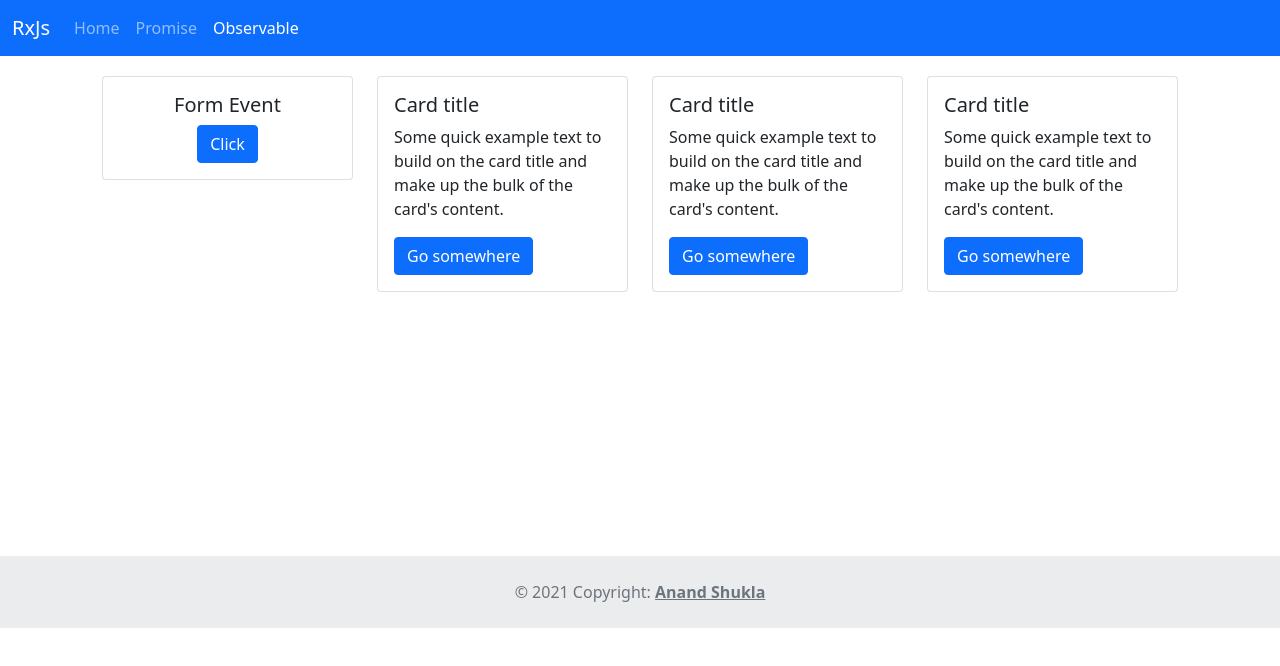
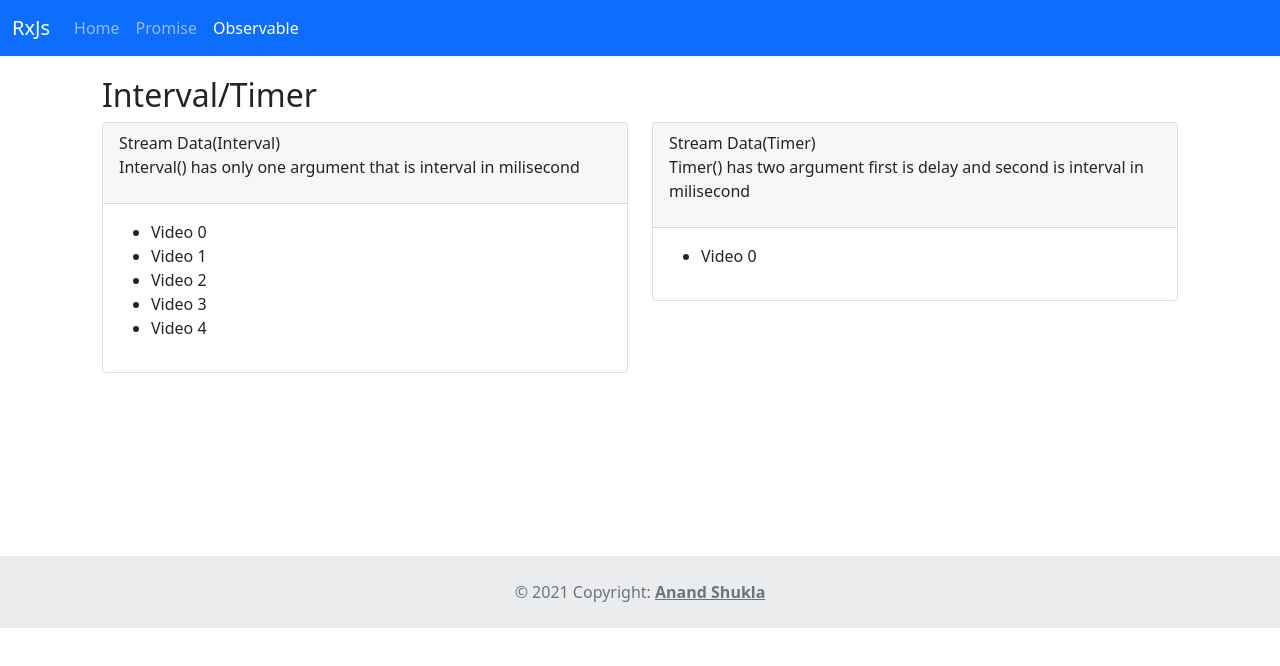
Before and after one commit to anand4143/rxjsConcept, an Angular app: page /observable/interval in a window 1280 px wide. Shown: the top 666 px of the page. Built offline with nearby package versions, Linux system fonts and the light colour scheme.

Commit message:
Interval / Timer

```diff
--- a/src/app/app-routing.module.ts
+++ b/src/app/app-routing.module.ts
@@ -2,6 +2,7 @@ import { NgModule } from '@angular/core';
 import { RouterModule, Routes } from '@angular/router';
 import { ListComponent } from './list/list.component';
 import { FromeventComponent } from './observable/fromevent/fromevent.component';
+import { IntervalComponent } from './observable/interval/interval.component';
 import { ObservableComponent } from './observable/observable.component';
 
 const routes: Routes = [
@@ -9,6 +10,7 @@ const routes: Routes = [
       children: [
         { path: '', component: ListComponent},
         {path: 'fromevent', component: FromeventComponent},
+        {path: 'interval', component: IntervalComponent},
 
       ]},
   { path: '**', component: ListComponent}
--- a/src/app/app.module.ts
+++ b/src/app/app.module.ts
@@ -8,6 +8,7 @@ import { FooterComponent } from './common/footer/footer.component';
 import { ListComponent } from './list/list.component';
 import { ObservableComponent } from './observable/observable.component';
 import { FromeventComponent } from './observable/fromevent/fromevent.component';
+import { IntervalComponent } from './observable/interval/interval.component';
 
 
 @NgModule({
@@ -18,6 +19,7 @@ import { FromeventComponent } from './observable/fromevent/fromevent.component';
     ListComponent,
     FromeventComponent,
     ObservableComponent,
+    IntervalComponent,
   ],
   imports: [
     BrowserModule,
--- a/src/app/list/list.component.html
+++ b/src/app/list/list.component.html
@@ -8,11 +8,10 @@
           </div>
     </div>
     <div class="col col-sm-3">
-        <div class="card" >
+        <div class="card text-center" >
             <div class="card-body">
-              <h5 class="card-title">Card title</h5>
-              <p class="card-text">Some quick example text to build on the card title and make up the bulk of the card's content.</p>
-              <a href="#" class="btn btn-primary">Go somewhere</a>
+              <h5 class="card-title">Interval</h5>
+              <a routerLink="observable/interval" class="btn btn-primary">Click</a>
             </div>
           </div>
     </div>
--- /dev/null
+++ b/src/app/observable/interval/interval.component.html
@@ -0,0 +1,29 @@
+<div class="my-3">
+    <h2>Interval/Timer</h2>
+
+
+    <div class="row">
+        <div class="col">
+            <div class="card">
+                <div class="card-header">
+                    Stream Data(Interval)
+                    <p>Interval() has only one argument that is interval in milisecond</p>
+                </div>
+                <div class="card-body">
+                    <ul id="elContainer"></ul>
+                </div>
+            </div>
+        </div>
+        <div class="col">
+            <div class="card">
+                <div class="card-header">
+                    Stream Data(Timer)
+                    <p>Timer() has two argument first is delay and second is interval in milisecond</p>
+                </div>
+                <div class="card-body">
+                    <ul id="elContainer2"></ul>
+                </div>
+            </div>
+        </div>
+    </div>
+</div>
--- /dev/null
+++ b/src/app/observable/interval/interval.component.ts
@@ -0,0 +1,50 @@
+import { Component, OnInit } from '@angular/core';
+import { interval, Subscription, timer } from 'rxjs';
+
+@Component({
+  selector: 'app-interval',
+  templateUrl: './interval.component.html',
+  styleUrls: ['./interval.component.css']
+})
+export class IntervalComponent implements OnInit {
+
+  broadCastSubscription: Subscription;
+  broadCastSubscription2: Subscription;
+  streamDt:any;
+  streamDt2:any;
+  constructor() { }
+
+  ngOnInit(): void {
+    /** Interval */
+    const broadCast = interval(1000);
+    this.broadCastSubscription = broadCast.subscribe(
+      (res) => {
+        this.streamDt = "Video " + res;
+        this.print(this.streamDt, 'elContainer');
+        if(res ==10){
+          this.broadCastSubscription.unsubscribe();
+        }
+      }
+    )
+
+    /** Timer(delay, interval) */
+    const broadCast2 = timer(5000,1000);
+    this.broadCastSubscription2 = broadCast2.subscribe(
+      (res) => {
+        this.streamDt2 = "Video " + res;
+        this.print(this.streamDt2, 'elContainer2');
+        if(res ==10){
+          this.broadCastSubscription2.unsubscribe();
+        }
+      }
+    )
+
+  }
+
+  print(val, container){
+    const el = document.createElement('li');
+    el.innerText = val;
+    document.getElementById(container).appendChild(el);
+  }
+
+}
```
Also changed, not shown: src/app/observable/interval/interval.component.css (added), 1 other file (tests, documents, lock files or other folders).
